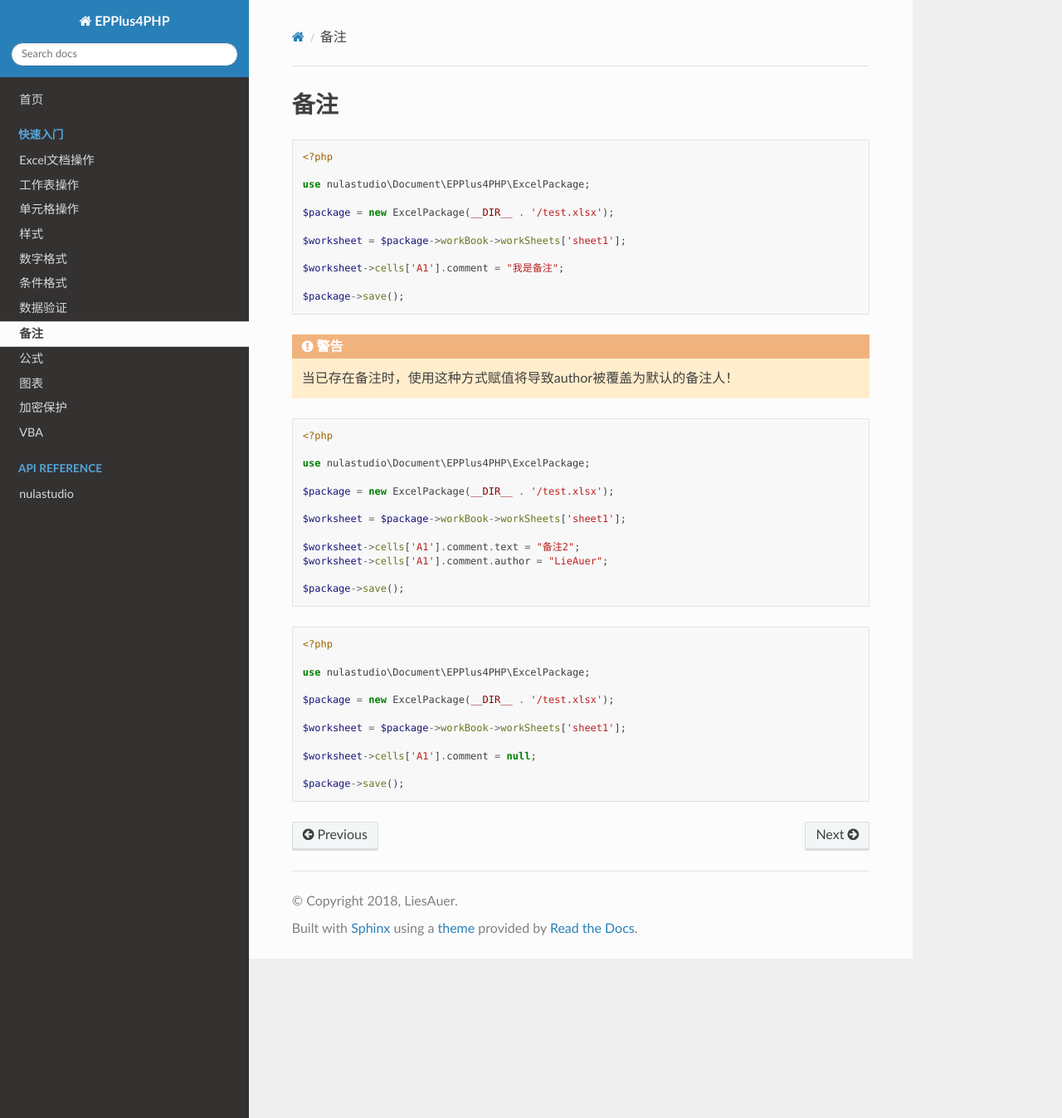
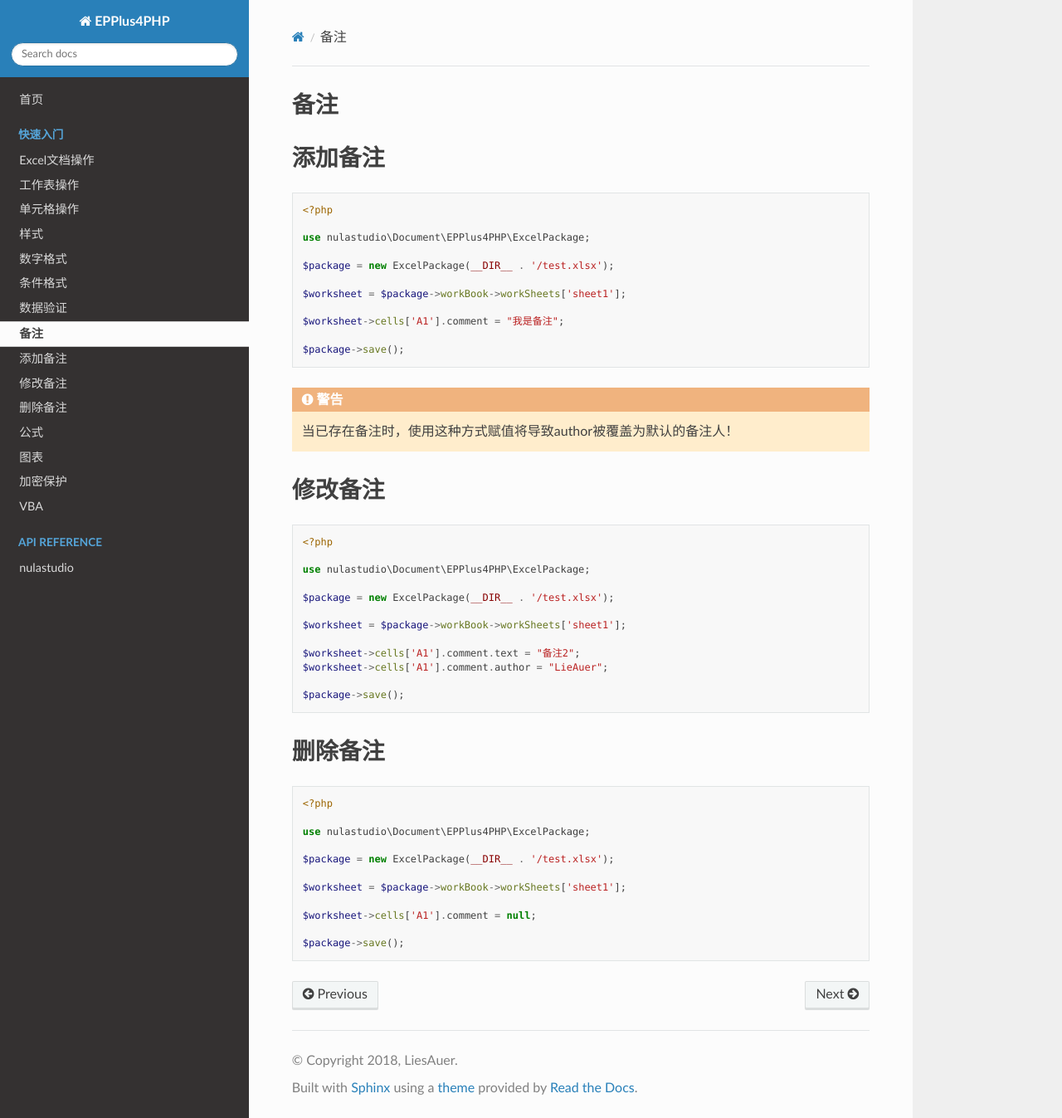
Before and after one commit to nulastudio/EPPlus4PHP-docs, a Sphinx documentation site: the page built from source/samples/comment.rst, in a window 1280 px wide and 1347 px high. Shown: the whole window at 83% size. Built offline with Sphinx 7.4.7 and the Read the Docs theme 2.0.0, drawn with Linux system fonts in a browser that asks for light colours.

Commit message:
update comment document

```diff
--- a/source/samples/comment.rst
+++ b/source/samples/comment.rst
@@ -2,6 +2,9 @@
 ====
 
 .. _add-a-comment:
+
+添加备注
+========
 
 .. code-block:: php
 
@@ -21,6 +24,9 @@
 
 .. _modify-a-comment:
 
+修改备注
+========
+
 .. code-block:: php
 
     <?php
@@ -38,6 +44,9 @@
 
 .. _delete-a-comment:
 
+删除备注
+========
+
 .. code-block:: php
 
     <?php
```
